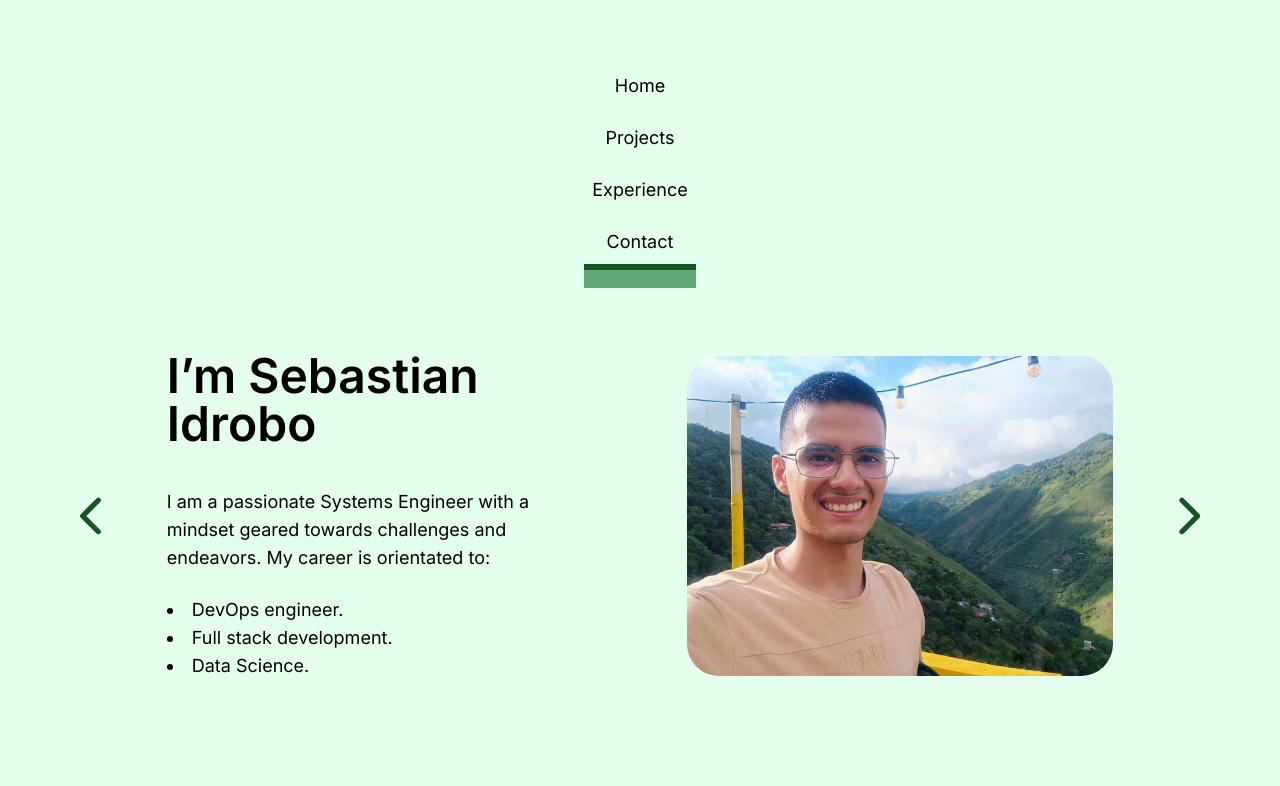
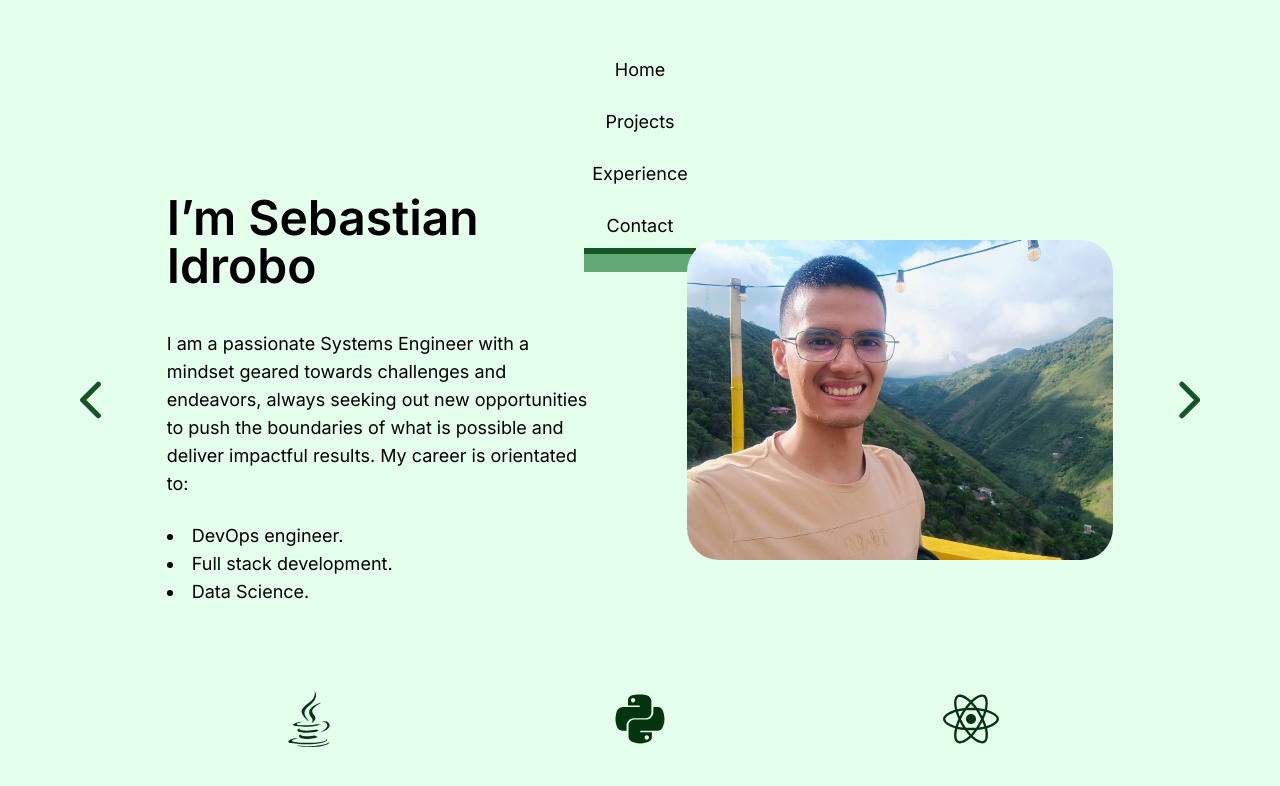
Before and after one commit to Seb0927/seb0927.github.io, a React (Vite) app: page / in a window 1280 px wide. Shown: the top 786 px of the page. Built offline with nearby package versions, Linux system fonts and the light colour scheme.

Commit message:
feat: programming icons mockup were added and new description of presentation made

```diff
--- a/src/components/background/Background.jsx
+++ b/src/components/background/Background.jsx
@@ -1,18 +1,22 @@
 import { motion } from "framer-motion";
 import Header from './Header.jsx';
+import ProgrammingIcons from "./ProgrammingIcons.jsx";
 import ChevronLeft from '../../assets/vectors/chevron-left.svg?react';
 import ChevronRight from '../../assets/vectors/chevron-right.svg?react';
 
 const Background = ({ children }) => {
+
+  console.log(children)
+
   return (
     <motion.div className="bg-green-lightest h-screen w-screen overflow-hidden">
       {/* Header */}
-      <div className="text-black w-full pt-16 pb-16 items flex justify-center">
+      <div className="text-black w-full pt-12 pb-6 items flex justify-center h-1/6">
         <Header sections={['Home', 'Projects', 'Experience', 'Contact']}></Header>
       </div>
 
       {/* Content area */}
-      <div className="px-20 grid grid-cols-13 gap-2 items-center place-content-start h-full">
+      <div className="px-20 grid grid-cols-13 gap-2 items-center place-content-center h-4/6">
         {/* Arrow */}
         <div className="flex justify-start">
           <ChevronLeft className="fill-current text-green-dark h-2/6 w-2/6"/>
@@ -24,6 +28,12 @@ const Background = ({ children }) => {
           <ChevronRight className="fill-current text-green-dark h-2/6 w-2/6"/>
         </div>
       </div>
+
+      {/* Programming Icons */}
+      <div className="pt-6 pb-12 h-1/6 px-36">
+        <ProgrammingIcons></ProgrammingIcons>
+      </div>
+
     </motion.div>
   )
 }
--- /dev/null
+++ b/src/components/background/ProgrammingIcons.jsx
@@ -0,0 +1,15 @@
+import Java from '../../assets/vectors/java.svg?react';
+import Python from '../../assets/vectors/python.svg?react';
+import React2 from '../../assets/vectors/react.svg?react';
+
+const ProgrammingIcons = () => {
+  return (
+      <div className="grid grid-cols-3 place-items-center">
+        <Java className="fill-current text-green-darkest h-14 w-14"/>
+        <Python className="fill-current text-green-darkest h-14 w-14"/>
+        <React2 className="fill-current text-green-darkest h-14 w-14"/>
+      </div>
+  )
+}
+
+export default ProgrammingIcons
--- a/src/components/presentation/Presentation.jsx
+++ b/src/components/presentation/Presentation.jsx
@@ -6,7 +6,7 @@ function Presentation() {
       {/* Presentation */}
       <div className="col-span-5">
         <h1 className="mb-10 text-5xl font-semibold">I’m Sebastian Idrobo</h1>
-        <p className="text-lg">I am a passionate Systems Engineer with a mindset geared towards challenges and endeavors. My career is orientated to:</p>
+        <p className="text-lg">I am a passionate Systems Engineer with a mindset geared towards challenges and endeavors, always seeking out new opportunities to push the boundaries of what is possible and deliver impactful results. My career is orientated to:</p>
         <br></br>
         <ul className="list-disc list-inside text-lg">
           <li>DevOps engineer.</li>
@@ -18,7 +18,7 @@ function Presentation() {
       <div></div>
       {/* Image */}
       <div className="col-span-5 flex justify-center">
-        <img src={meImage} className="rounded-4xl max-h-96"></img>
+        <img src={meImage} className="rounded-4xl max-h-88"></img>
       </div>
     </>
   )
```
